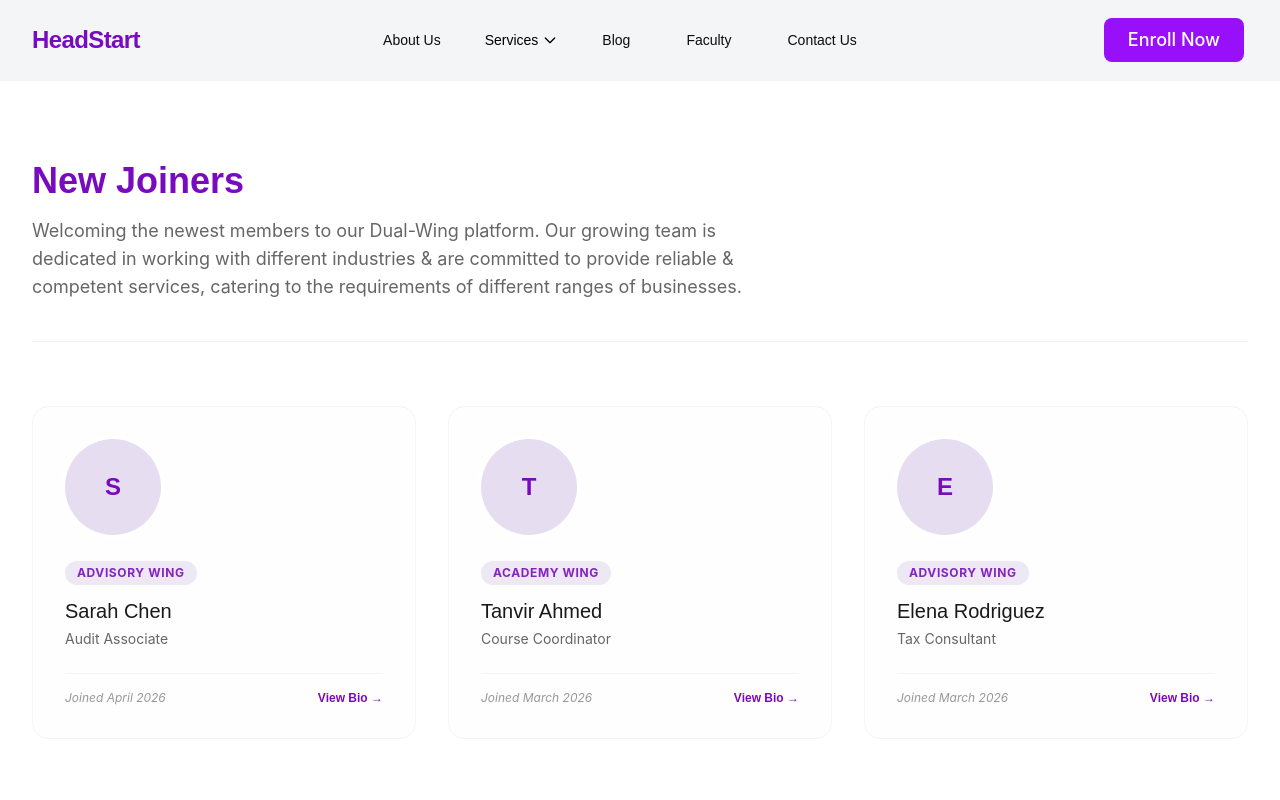
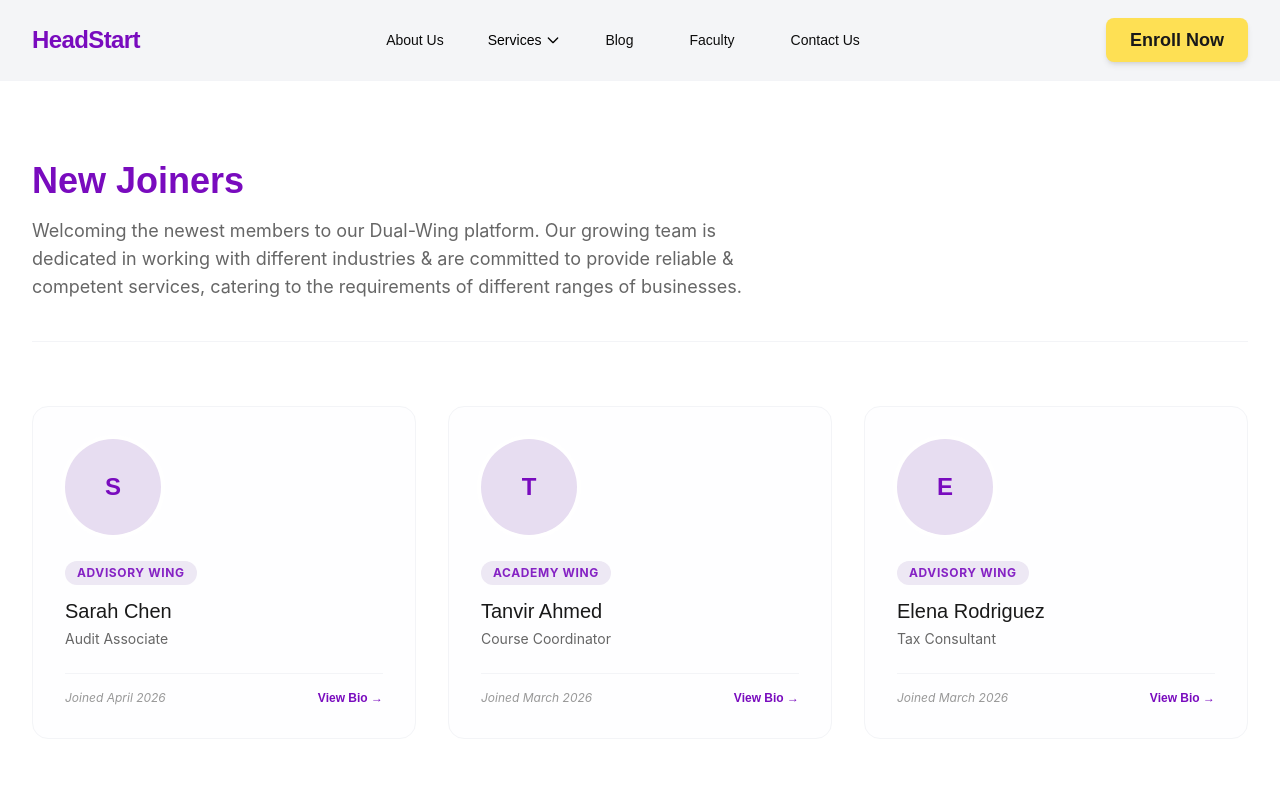
Before and after one commit to corebit-bd/headstart, a Next.js app in the folder frontend/: page /blog/new-joiners in a window 1280 px wide. Shown: the top 800 px of the page. Built offline with nearby package versions, Linux system fonts and the light colour scheme.

Commit message:
refactor (style) : Updated the Button Variants

```diff
--- a/frontend/src/components/ui/Button.tsx
+++ b/frontend/src/components/ui/Button.tsx
@@ -3,8 +3,7 @@ import { cn } from "@/lib/utils/helpers";
 import { Spinner } from "./Spinner";
 import { Icon } from "./Icon";
 
-export interface ButtonProps
-  extends React.ButtonHTMLAttributes<HTMLButtonElement> {
+export interface ButtonProps extends React.ButtonHTMLAttributes<HTMLButtonElement> {
   variant?: "primary" | "secondary" | "tertiary" | "outline" | "danger";
   size?: "sm" | "md" | "lg" | "xl" | "2xl";
   icon?: React.ReactNode;
@@ -30,34 +29,32 @@ const Button = React.forwardRef<HTMLButtonElement, ButtonProps>(
       type = "button",
       ...props
     },
-    reference
+    reference,
   ) => {
-
     // Base Styles
     const baseStyles =
-      "m-1 p-1 inline-flex items-center justify-center font-medium transition-all duration-200 focus-visible:outline-none focus-visible:ring-2 focus-visible:ring-offset-1 disabled:cursor-not-allowed disabled:opacity-60";
+      "inline-flex items-center justify-center font-medium transition-all duration-200 focus-visible:outline-none focus-visible:ring-2 focus-visible:ring-offset-1 disabled:cursor-not-allowed disabled:opacity-60 active:scale-95";
 
     // Button Variants
     const variants = {
       primary:
-        "bg-(--color-blue-600) text-white hover:bg-(--color-blue-700) active:bg-(--color-blue-800) focus-visible:ring-(--color-blue-500)",
+        "bg-brand-purple-1000 text-brand-grey-50 hover:bg-brand-purple-900 shadow-sm",
       secondary:
-        "bg-(--color-purple-600) text-white hover:bg-(--color-purple-700) active:bg-(--color-purple-800) focus-visible:ring-(--color-purple-500)",
+        "bg-brand-gold-1000 text-black-900 font-bold font-heading hover:bg-brand-gold-900 shadow-md hover:shadow-lg",
       tertiary:
-        "bg-transparent text-(--color-gray-900) hover:bg-(--color-gray-100) active:bg-(--color-gray-200) focus-visible:ring-(--color-gray-400) dark:text-white dark:hover:bg-(--color-gray-800)",
+        "bg-brand-grey-1000 text-brand-purple-1000 hover:bg-brand-grey-900 shadow-sm",
       outline:
-        "border-2 border-(--color-gray-300) bg-transparent text-(--color-gray-900) hover:bg-(--color-gray-100) active:bg-(--color-gray-200) focus-visible:ring-(--color-gray-400) dark:text-white dark:border-(--color-gray-600) dark:hover:bg-(--color-gray-800)",
-      danger:
-        "bg-(--color-red-600) text-white hover:bg-(--color-red-700) active:bg-(--color-red-800) focus-visible:ring-(--color-red-500)",
+        "border-2 border-brand-purple-1000 text-brand-purple-1000 hover:bg-brand-purple-50",
+      danger: "bg-error-1000 text-brand-grey-50 hover:bg-error-900",
     };
 
     // Button Sizes
     const sizes = {
-      sm: "h-9 px-3 text-sm rounded-md gap-2",
-      md: "h-10 px-4 text-base rounded-md gap-2",
-      lg: "h-11 px-6 text-lg rounded-lg gap-2",
-      xl: "h-12 px-8 text-xl rounded-lg gap-3",
-      "2xl": "h-14 px-10 text-2xl rounded-xl gap-3",
+      sm: "h-9 px-3 py-1.5 text-sm rounded-md gap-2",
+      md: "h-10 px-4 py-2 text-base rounded-md gap-2",
+      lg: "h-11 px-6 py-3 text-lg rounded-lg gap-2",
+      xl: "h-12 px-8 py-4 text-xl rounded-lg gap-3",
+      "2xl": "h-14 px-10 py-5 text-2xl rounded-xl gap-3",
     };
 
     // Map Button Sizes to Icon / Spinner Sizes
@@ -105,7 +102,7 @@ const Button = React.forwardRef<HTMLButtonElement, ButtonProps>(
           sizes[size],
           isIconOnly && iconOnlyPadding[size],
           fullWidth && "w-full",
-          className
+          className,
         )}
         disabled={isDisabled}
         aria-busy={isLoading}
@@ -149,7 +146,7 @@ const Button = React.forwardRef<HTMLButtonElement, ButtonProps>(
         {isLoading && loadingText && !isIconOnly && <span>{loadingText}</span>}
       </button>
     );
-  }
+  },
 );
 
 Button.displayName = "Button";
```
